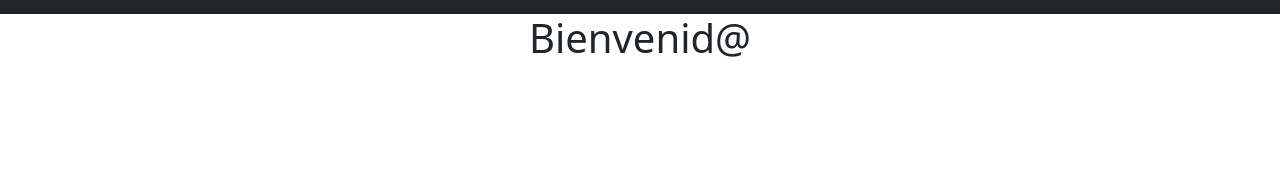
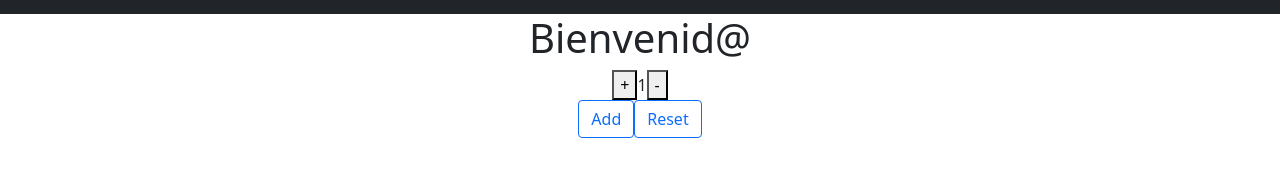
Before and after one commit to Mariana-gith/ecommerceReactjs, a React (Create React App) app: page / in a window 1280 px wide. Shown: the part 130-306 px from the top of the page. Built offline with nearby package versions, Linux system fonts and the light colour scheme.

Commit message:
creo estilo css

```diff
--- a/src/App.js
+++ b/src/App.js
@@ -3,18 +3,27 @@ import './App.css';
 import NavBar from './componentes/NavBar/NavBar';
 import 'bootstrap/dist/css/bootstrap.min.css';
 import Bienvenida from './componentes/ItemListConteiner/Bienvenida'
+import Contador from './componentes/ItemCount/Contador';
 
 
 
 
 function App() {
+
+  const onAdd = (count)=> {
+    alert( `Compraste ${count} productos`)
+  }
+
   return (
+    <>
       <div className="App">
           <NavBar/>
           <div>
             <Bienvenida/>
           </div>
+          <Contador initial={1} stock={10} onAdd={onAdd} />
       </div>
+    </>
   );
 }
 
--- /dev/null
+++ b/src/componentes/ItemCount/Contador.jsx
@@ -0,0 +1,41 @@
+import { useState } from "react";
+import './index.scss';
+
+const Contador = ({initial, stock, onAdd})=> {
+
+    const [count , setCount] = useState (initial)
+
+    const handlerSumar = ()=> {
+       if (count === 10){
+           alert('stock no diponible')
+       }else{
+        setCount(count +1)}
+    }
+    const handlerRestar = ()=> {
+       if (count > initial){
+        setCount(count -1)}
+    }
+
+    const handlerReset = ()=> {
+        setCount(initial)
+    }
+
+    const handlerOnAdd = ()=> {
+        onAdd(count)
+
+    }
+
+    return(
+        <div>
+            <button onClick={handlerSumar}>+</button>
+            <label>  {count}  </label>
+            <button onClick={handlerRestar}>-</button> <br/>
+            <button className = "btn btn-outline-primary btn-block" onClick={handlerOnAdd}>Add</button>
+            <button className = "btn btn-outline-primary btn-block" onClick={handlerReset}>Reset</button>
+
+        </div>
+    )
+}
+
+
+export default Contador
```
Also changed, not shown: src/componentes/ItemCount/index.scss (added). Lines whose indentation alone changed are shown as unchanged.
